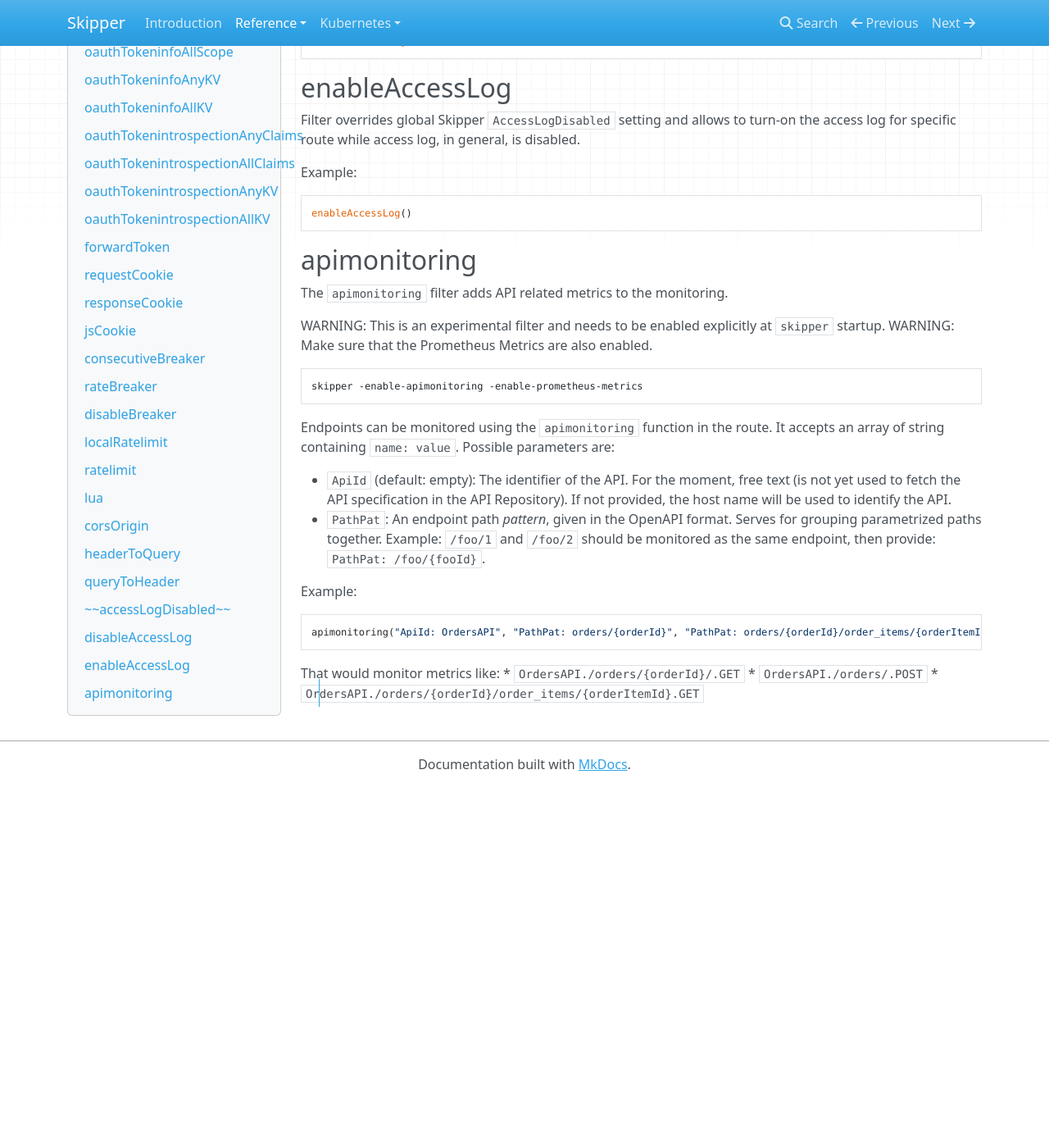
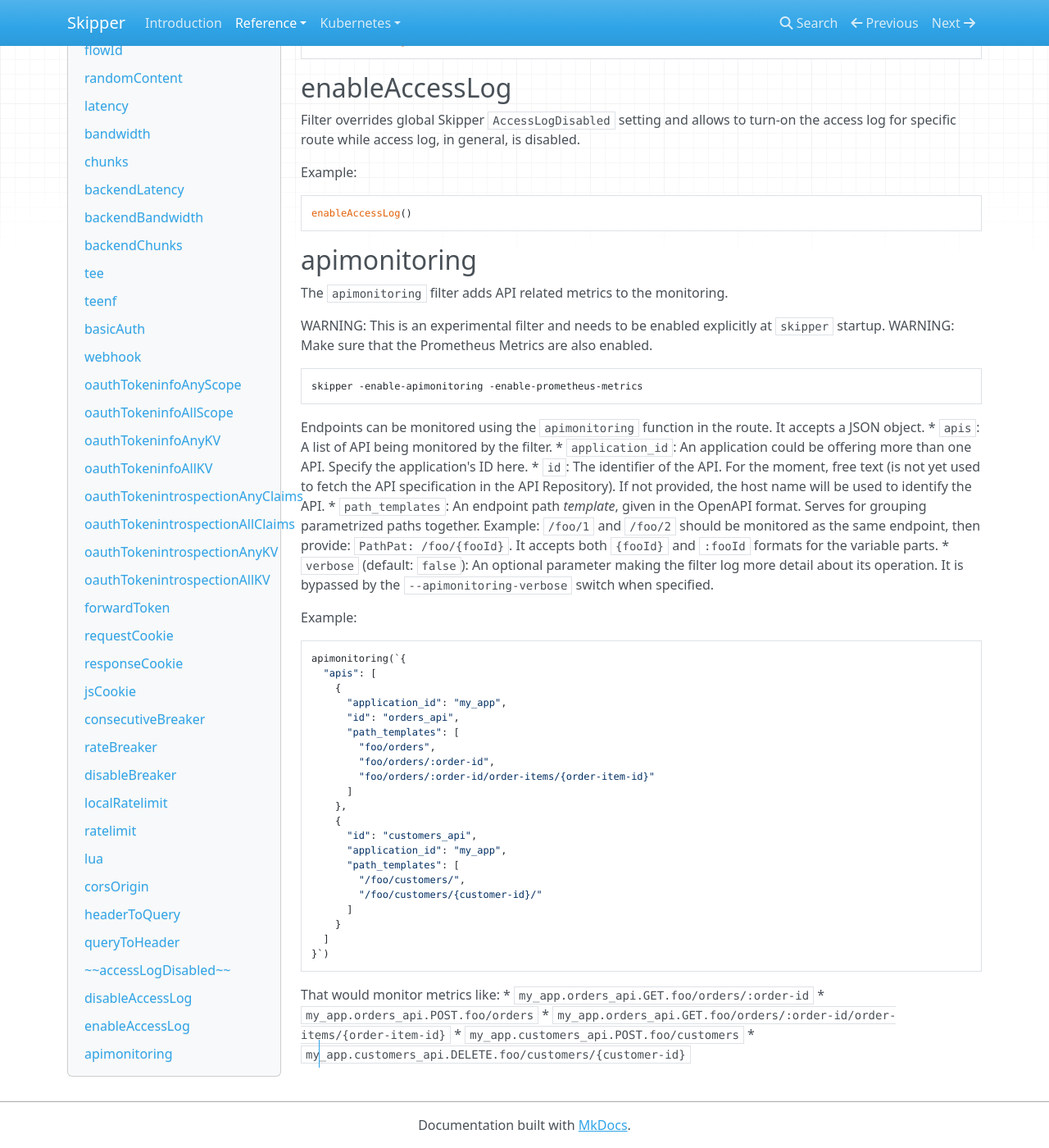
Before and after one commit to zalando/skipper, an MkDocs documentation site: the page built from docs/reference/filters.md, in a window 1280 px wide and 1400 px high, scrolled down 14531 px. Shown: the whole window at 82% size. Built offline with MkDocs 1.6.1, drawn with Linux system fonts in a browser that asks for light colours; nearby versions of some CDN libraries; before the commit the page ends 15491 px from its top, so only the background shows below that.

Commit message:
Rename `path-patters` to `path-template` + fix examples and doc

````diff
--- a/docs/reference/filters.md
+++ b/docs/reference/filters.md
@@ -816,21 +816,46 @@ WARNING: Make sure that the Prometheus Metrics are also enabled.
 skipper -enable-apimonitoring -enable-prometheus-metrics
 ```
 
-Endpoints can be monitored using the `apimonitoring` function in the route. It accepts an array
-of string containing `name: value`. Possible parameters are:
-
-* `ApiId` (default: empty): The identifier of the API. For the moment, free text (is not yet used to fetch the API specification
-  in the API Repository). If not provided, the host name will be used to identify the API.
-* `PathPat`: An endpoint path _pattern_, given in the OpenAPI format. Serves for grouping parametrized paths
-  together. Example: `/foo/1` and `/foo/2` should be monitored as the same endpoint, then provide: `PathPat: /foo/{fooId}`.
+Endpoints can be monitored using the `apimonitoring` function in the route. It accepts a JSON object.
+* `apis`: A list of API being monitored by the filter.
+    * `application_id`: An application could be offering more than one API. Specify the application's ID here.
+    * `id`: The identifier of the API. For the moment, free text (is not yet used to fetch the API specification
+      in the API Repository). If not provided, the host name will be used to identify the API.
+    * `path_templates`: An endpoint path _template_, given in the OpenAPI format. Serves for grouping parametrized paths
+      together. Example: `/foo/1` and `/foo/2` should be monitored as the same endpoint, then provide: `PathPat: /foo/{fooId}`.
+      It accepts both `{fooId}` and `:fooId` formats for the variable parts.
+* `verbose` (default: `false`): An optional parameter making the filter log more detail about its operation.
+  It is bypassed by the `--apimonitoring-verbose` switch when specified.
 
 Example:
 
 ```
-apimonitoring("ApiId: OrdersAPI", "PathPat: orders/{orderId}", "PathPat: orders/{orderId}/order_items/{orderItemId}")
+apimonitoring(`{
+  "apis": [
+    {
+      "application_id": "my_app",
+      "id": "orders_api",
+      "path_templates": [
+        "foo/orders",
+        "foo/orders/:order-id",
+        "foo/orders/:order-id/order-items/{order-item-id}"
+      ]
+    },
+    {
+      "id": "customers_api",
+      "application_id": "my_app",
+      "path_templates": [
+        "/foo/customers/",
+        "/foo/customers/{customer-id}/"
+      ]
+    }
+  ]
+}`)
 ```
 
 That would monitor metrics like:
-* `OrdersAPI./orders/{orderId}/.GET`
-* `OrdersAPI./orders/.POST`
-* `OrdersAPI./orders/{orderId}/order_items/{orderItemId}.GET`
+* `my_app.orders_api.GET.foo/orders/:order-id`
+* `my_app.orders_api.POST.foo/orders`
+* `my_app.orders_api.GET.foo/orders/:order-id/order-items/{order-item-id}`
+* `my_app.customers_api.POST.foo/customers`
+* `my_app.customers_api.DELETE.foo/customers/{customer-id}`
````
Also changed, not shown: 6 other files.
